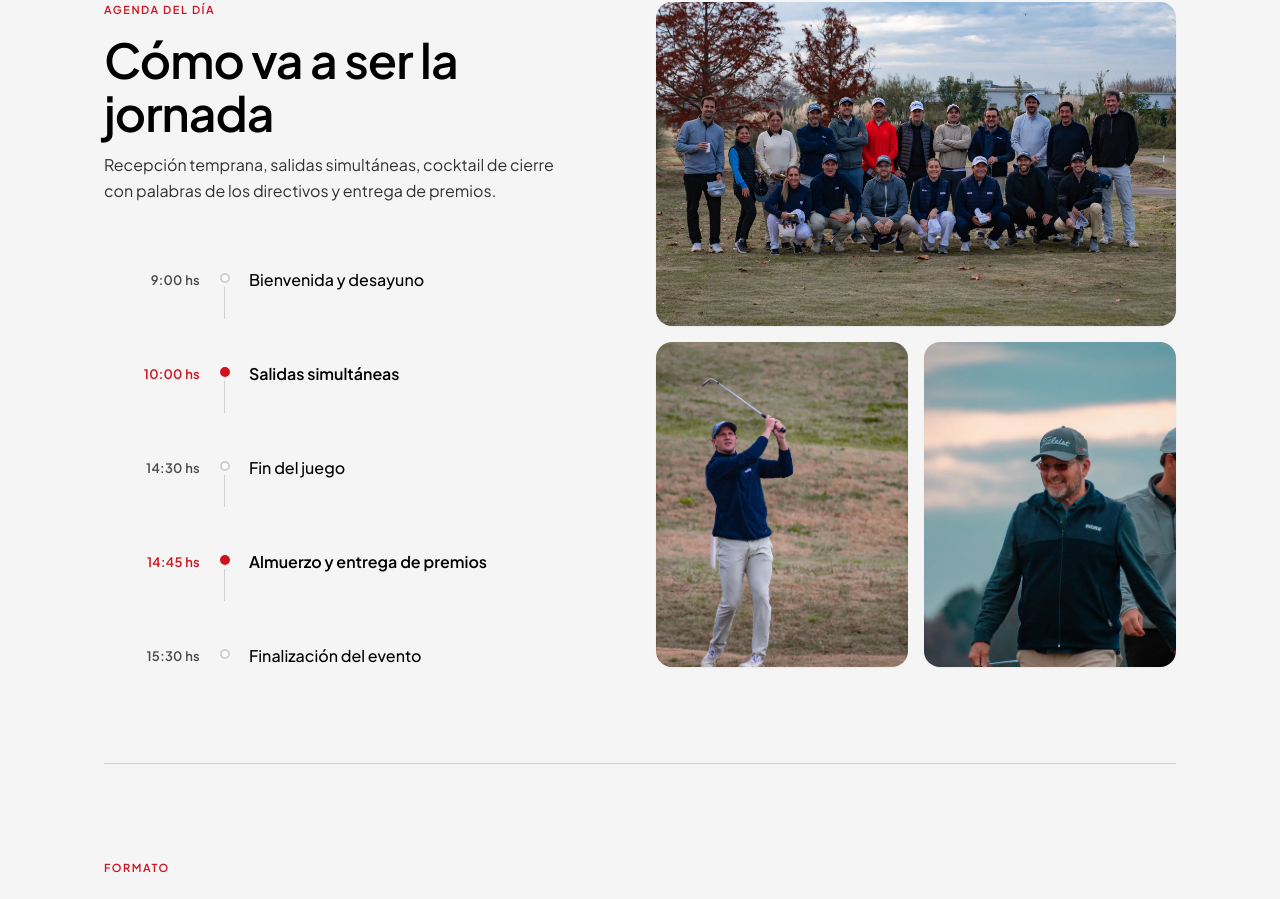
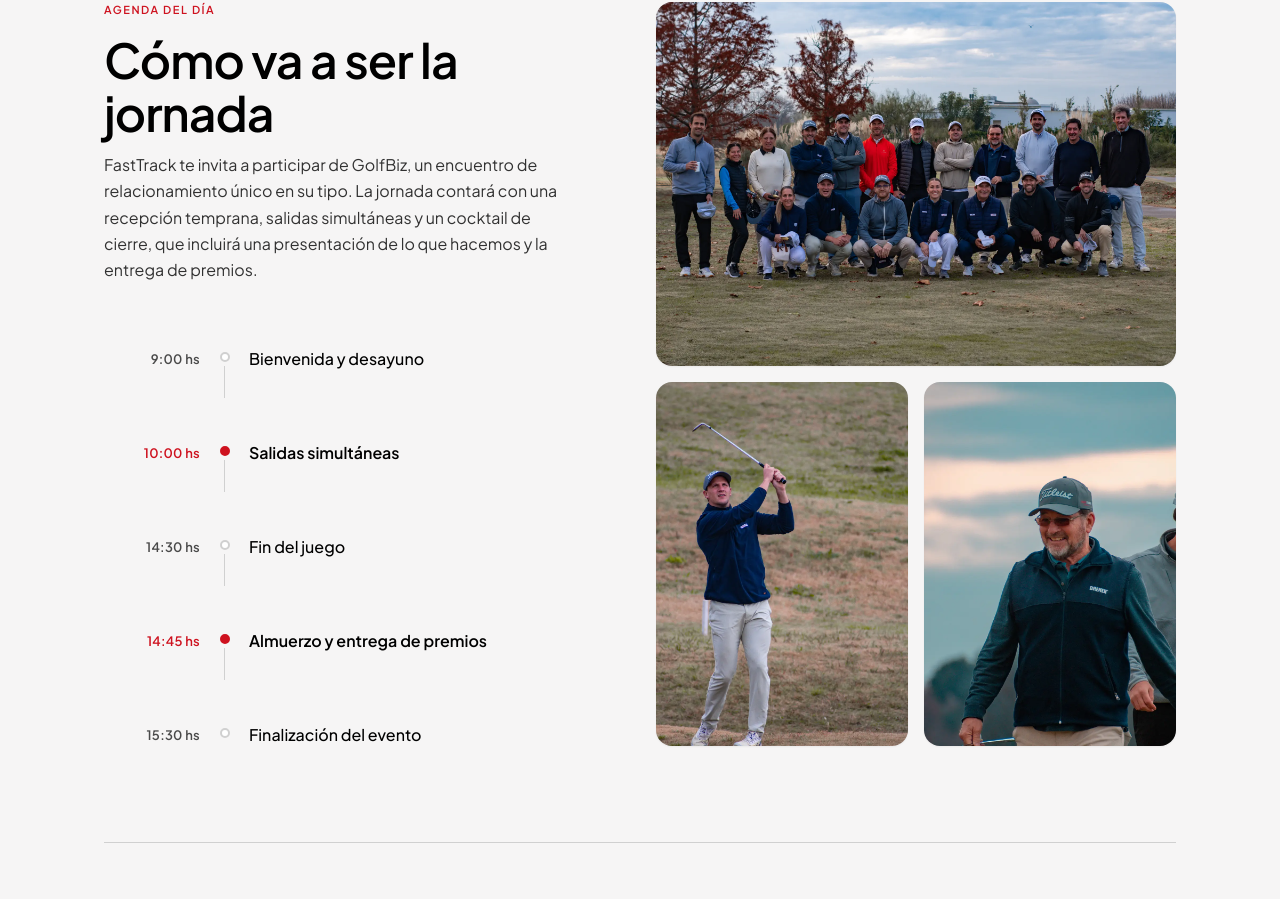
Before and after one commit to DanielFabiani/Landing-Form-GolfBiz, a Next.js app: page / in a window 1280 px wide. Shown: the part 1158-2057 px from the top of the page. Built offline with nearby package versions, Linux system fonts and the light colour scheme; no server answers.

Commit message:
feat: add Agenda component with timeline and bento grid image layout

```diff
--- a/components/Agenda.tsx
+++ b/components/Agenda.tsx
@@ -17,8 +17,11 @@ export default function Agenda() {
               Cómo va a ser la jornada
             </h2>
             <p className="text-base text-black/80 leading-[1.65] mt-3">
-              Recepción temprana, salidas simultáneas, cocktail de cierre con
-              palabras de los directivos y entrega de premios.
+              FastTrack te invita a participar de GolfBiz, un encuentro de
+              relacionamiento único en su tipo. La jornada contará con una
+              recepción temprana, salidas simultáneas y un cocktail de cierre,
+              que incluirá una presentación de lo que hacemos y la entrega de
+              premios.
             </p>
           </div>
 
```
